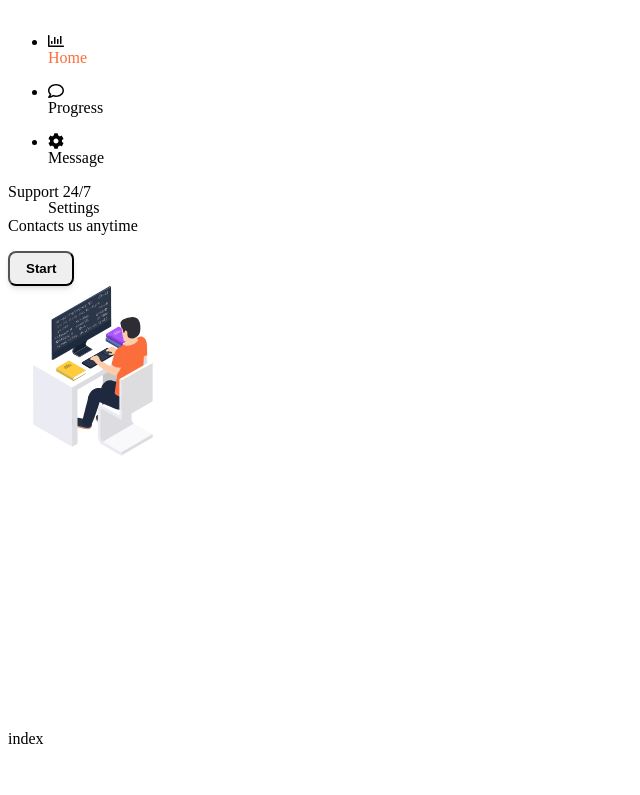
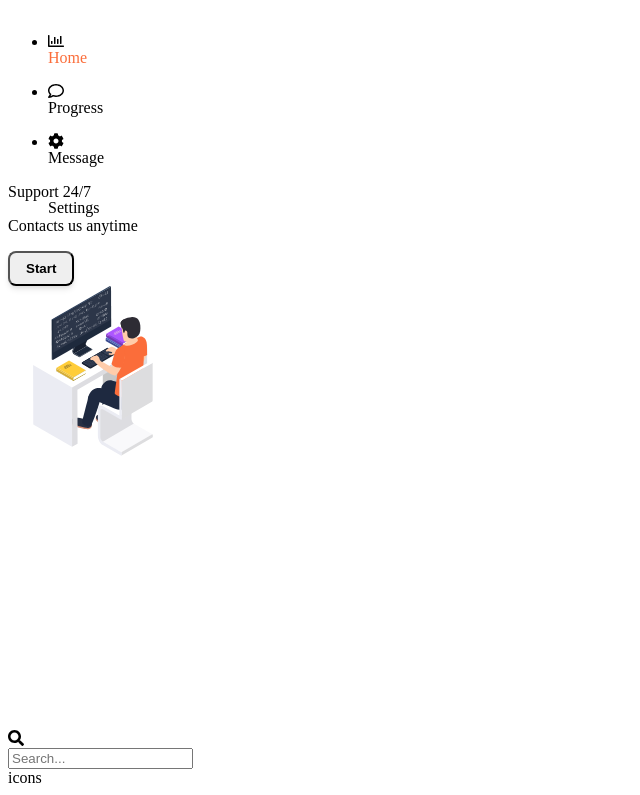
Before and after one commit to YonJun/edu-era, a Next.js app: page / in a window 1280 px wide. Shown: the part 203-998 px from the top of the page, without its empty margins (0-640 px from the left). Before the commit the page ends 959 px from the top, so only its background shows below. Built offline with nearby package versions, Linux system fonts and the light colour scheme.

Commit message:
add search

```diff
--- a/src/layouts/Sidebar.tsx
+++ b/src/layouts/Sidebar.tsx
@@ -3,7 +3,6 @@ import { Fragment } from 'react';
 import { FontAwesomeIcon } from '@fortawesome/react-fontawesome';
 import { faHome, faCog } from '@fortawesome/free-solid-svg-icons';
 import { faChartBar, faComment } from '@fortawesome/free-regular-svg-icons';
-import Image from 'next/image';
 
 const ListLinks = [
   { Icon: faHome, label: 'Home', to: '/' },
--- a/src/pages/index.tsx
+++ b/src/pages/index.tsx
@@ -1,13 +1,25 @@
 import Container from 'layouts/Container';
 import Seo from 'components/Seo';
 import { Fragment } from 'react';
+import { FontAwesomeIcon } from '@fortawesome/react-fontawesome';
+import { faSearch } from '@fortawesome/free-solid-svg-icons';
 
 const MainPage = () => (
   <Fragment>
     <Container>
       <Fragment>
         <Seo title="Home" />
-        index
+        <div className="bg-green-500">
+          <div className="grid grid-cols-12">
+            <div className="bg-gray-100 p-4 font-semibold rounded-lg col-span-8 grid grid-cols-12">
+              <div className="col-span-1">
+                <FontAwesomeIcon icon={faSearch} />
+              </div>
+              <input className=" bg-gray-100 col-span-11 focus:outline-none" placeholder="Search..." />
+            </div>
+            <div className="bg-red-600 col-span-4">icons</div>
+          </div>
+        </div>
       </Fragment>
     </Container>
   </Fragment>
```
